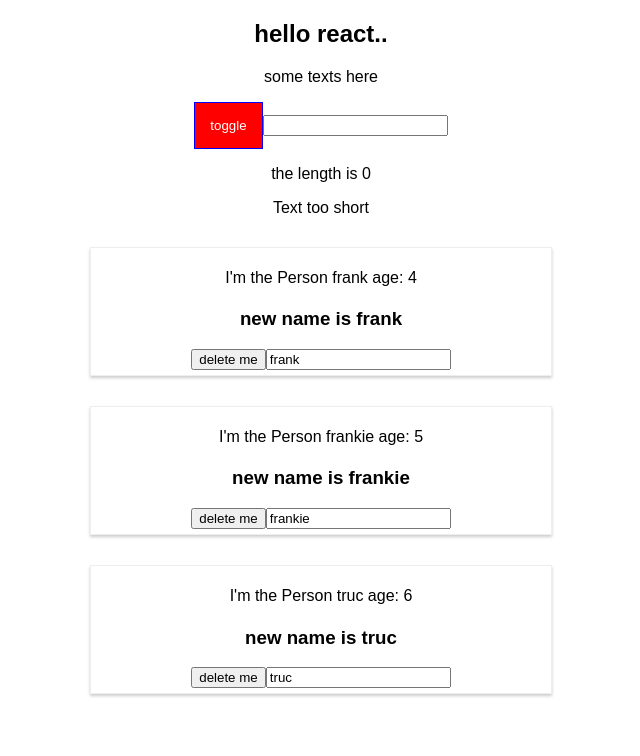
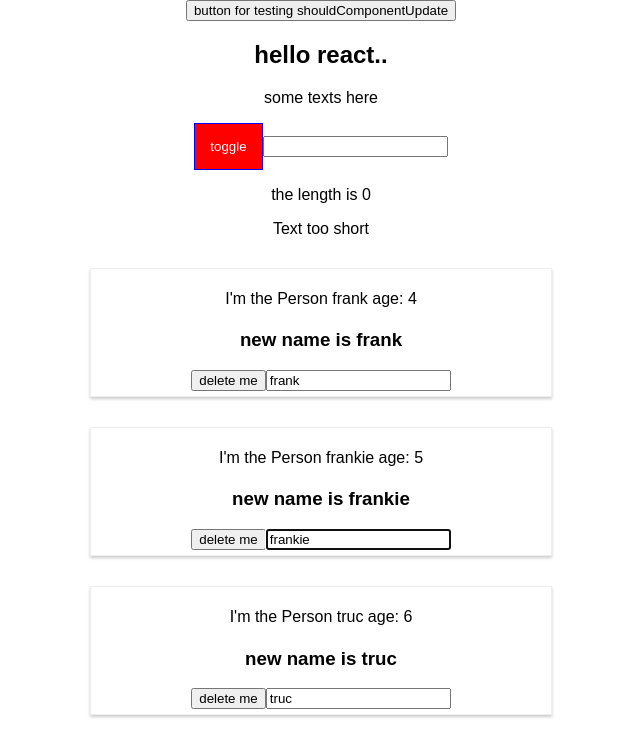
Before and after one commit to vnussolution/React-with-maxim, a React app: page / in a window 1280 px wide. Both pictures are taken after a click on the button "toggle". Shown: the top 756 px of the page, without its empty margins (319-959 px from the left). Built offline with nearby package versions, Linux system fonts and the light colour scheme.

Commit message:
implemented higher order component

```diff
--- a/package.json
+++ b/package.json
@@ -27,10 +27,12 @@
     "fs-extra": "3.0.1",
     "html-webpack-plugin": "2.29.0",
     "jest": "20.0.4",
+    "mongoose": "^5.1.3",
     "object-assign": "4.1.1",
     "postcss-flexbugs-fixes": "3.2.0",
     "postcss-loader": "2.0.8",
     "promise": "8.0.1",
+    "prop-types": "^15.6.1",
     "raf": "3.4.0",
     "react": "^16.4.0",
     "react-dev-utils": "^5.0.1",
--- a/src/components/Persons/Person/Person.js
+++ b/src/components/Persons/Person/Person.js
@@ -1,23 +1,64 @@
-import React from "react";
+import React, { Component } from "react";
 import classes from "./Person.css";
+import PropTypes from "prop-types";
 
-const person = props => {
+class Person extends Component {
+  constructor(probs) {
+    super(probs);
+    console.log(`[Person.js] inside constructor`);
+  }
+
+  componentWillMount() {
+    console.log(`[Person.js] inside componentWillMount`);
+  }
+
+  componentDidMount() {
+    console.log(`[Person.js] inside componentDidMount`);
+    //because this cycle hook happens after render, so we can do this
+    if (this.props.position === 1) {
+      this.inputElement.focus();
+    }
+  }
+  componentWillUnmount() {
+    // Component is about to get removed => Perform any cleanup work here!
+    console.log(`[Person.js] inside componentWillUnmount`);
+  }
+
+  // componentWillUnmount() {
+  //   // Component is about to get removed => Perform any cleanup work here!
+  //   console.log("I'm about to be removed!");
+  // }
+
+  render() {
+    console.log(`[Person.js] inside render`);
     // to throw an error
     const rando = Math.random();
     if (rando > 1) throw Error("something went wrong here"); // change rado >0.5 to throw error 50%
 
     return (
-    <div className={classes.Person} id={props.id}>
+      <div className={classes.Person} id={this.props.id}>
         <p>
-        I'm the Person {props.name} age: {props.age}
+          I'm the Person {this.props.name} age: {this.props.age}
         </p>
-      <h1>{props.children}</h1>
-      <h3>new name is {props.name} </h3>
-      <button onClick={props.clicked}>delete me</button>
+        <h1>{this.props.children}</h1>
+        <h3>new name is {this.props.name} </h3>
+        <button onClick={this.props.clicked}>delete me</button>
 
-      <input type="text" onChange={props.changed} value={props.name} />
+        <input
+          type="text"
+          ref={input => (this.inputElement = input)}
+          onChange={this.props.changed}
+          value={this.props.name}
+        />
       </div>
     );
+  }
+}
+
+Person.propTypes = {
+  name: PropTypes.string,
+  age: PropTypes.number,
+  clicked: PropTypes.func,
+  changed: PropTypes.func
 };
-
-export default person;
+export default Person;
--- a/src/components/Persons/Persons.js
+++ b/src/components/Persons/Persons.js
@@ -1,24 +1,74 @@
-import React from "react";
+import React, { PureComponent } from "react";
 import Person from "./Person/Person";
 import ErrorBoundary from "../ErrorBoundary/ErrorBoundary";
 
-const persons = props => {
+class Persons extends PureComponent {
+  constructor(probs) {
+    super(probs);
+    console.log(`[Persons.js] inside constructor`);
+  }
+
+  componentWillMount() {
+    console.log(`[Persons.js] inside componentWillMount`);
+  }
+
+  componentDidMount() {
+    console.log(`[Persons.js] inside componentDidMount`);
+  }
+
+  componentWillReceiveProps() {
+    console.log(`[UPDATE Persons.js] inside componentWillReceiveProps`);
+  }
+
+  // shouldComponentUpdate(nextProps, nextState) {
+  //   console.log(
+  //     `[UPDATE Persons.js] inside shouldComponentUpdate`,
+  //     nextProps,
+  //     nextState
+  //   );
+  //   return (
+  //     nextProps.people !== this.props.people ||
+  //     nextProps.clickDelete !== this.props.clickDelete ||
+  //     nextProps.changeName !== this.props.changeName
+  //   );
+  //   // return true;
+  // }
+
+  componentWillUpdate(nextProps, nextState) {
+    console.log(
+      `[UPDATE Persons.js] inside componentWillUpdate`,
+      nextProps,
+      nextState
+    );
+  }
+  componentDidUpdate(nextProps, nextState) {
+    console.log(
+      `[UPDATE Persons.js] inside componentDidUpdate`,
+      nextProps,
+      nextState
+    );
+  }
+  render() {
+    console.log(`[Persons.js] inside render`);
+
     return (
       <div>
-      {props.people.map((person, index) => {
+        {this.props.people.map((person, index) => {
           return (
             <ErrorBoundary key={person.id}>
               <Person
+                position={index}
                 name={person.name}
                 age={person.age}
-              clicked={() => props.clickDelete(index)}
-              changed={event => props.changeName(event, person.id)}
+                clicked={() => this.props.clickDelete(index)}
+                changed={event => this.props.changeName(event, person.id)}
               />
             </ErrorBoundary>
           );
         })}
       </div>
     );
-};
+  }
+}
 
-export default persons;
+export default Persons;
--- a/src/containers/App.js
+++ b/src/containers/App.js
@@ -5,9 +5,53 @@ import Validation from "../components/Validation/Validation";
 import Char from "../components/Char/Char";
 import Cockpit from "../components/Cockpit/Cockpit";
 
-import ErrorBoundary from "../components/ErrorBoundary/ErrorBoundary";
+import hoc from "../hoc/HOC";
+import Aux from "../hoc/Aux";
 
 class App extends Component {
+  constructor(probs) {
+    super(probs);
+    console.log(`[App.js] inside constructor`);
+  }
+
+  componentWillMount() {
+    console.log(`[App.js] inside componentWillMount`);
+  }
+
+  componentDidMount() {
+    console.log(`[App.js] inside componentDidMount`);
+  }
+
+  // UPDATE
+
+  shouldComponentUpdate(nextProps, nextState) {
+    console.log(
+      `[UPDATE App.js] inside shouldComponentUpdate`,
+      nextProps,
+      nextState
+    );
+    return (
+      nextState.showPeople !== this.state.showPeople ||
+      nextState.people !== this.state.people ||
+      nextState.text !== this.state.text
+    );
+  }
+
+  componentWillUpdate(nextProps, nextState) {
+    console.log(
+      `[UPDATE App.js] inside componentWillUpdate`,
+      nextProps,
+      nextState
+    );
+  }
+  componentDidUpdate(nextProps, nextState) {
+    console.log(
+      `[UPDATE App.js] inside componentDidUpdate`,
+      nextProps,
+      nextState
+    );
+  }
+
   state = {
     people: [
       { id: "1", name: "frank", age: 4 },
@@ -16,7 +60,8 @@ class App extends Component {
     ],
     username: "franktruc",
     text: "",
-    showPeople: false
+    showPeople: false,
+    toggleCounter: 0
   };
 
   clickButtonHandler = () => {
@@ -53,7 +98,12 @@ class App extends Component {
   };
 
   toggleHandler = () => {
-    this.setState({ showPeople: !this.state.showPeople });
+    this.setState((prevState, props) => {
+      return {
+        showPeople: !this.state.showPeople,
+        toggleCounter: prevState.toggleCounter + 1
+      };
+    });
   };
 
   clickDeleteHandler = deleteIndex => {
@@ -98,6 +148,8 @@ class App extends Component {
   };
 
   render() {
+    console.log(`[App.js] inside render`);
+
     let people = null;
 
     if (this.state.showPeople) {
@@ -111,7 +163,11 @@ class App extends Component {
     }
 
     return (
-      <div className={classes.App}>
+      <Aux>
+        <button onClick={() => this.setState({ showPeople: true })}>
+          button for testing shouldComponentUpdate
+        </button>
+
         <Cockpit
           title={this.props.title}
           people={this.state.people}
@@ -128,9 +184,9 @@ class App extends Component {
           name={this.state.username}
         />
         <UserOutput username={this.state.username} /> */}
-      </div>
+      </Aux>
     );
   }
 }
 
-export default App;
+export default hoc(App, classes.App);
--- /dev/null
+++ b/src/hoc/Aux.js
@@ -0,0 +1,2 @@
+const aux = props => props.children;
+export default aux;
--- /dev/null
+++ b/src/hoc/HOC.js
@@ -0,0 +1,22 @@
+import React, { Component } from "react";
+
+// const hoc = (WrappedComponent, className) => {
+//   return props => (
+//     <div className={className}>
+//       <WrappedComponent {...props} />
+//     </div>
+//   );
+// };
+
+const hoc = (WrappedComponent, className) => {
+  return class extends Component {
+    render() {
+      return (
+        <div className={className}>
+          <WrappedComponent {...this.props} />
+        </div>
+      );
+    }
+  };
+};
+export default hoc;
--- /dev/null
+++ b/src/hoc/WithClass.js
@@ -0,0 +1,6 @@
+import React from "react";
+
+const withClass = props => (
+  <div className={props.classes}>{props.children}</div>
+);
+export default withClass;
```
Also changed, not shown: 1 other file (tests, documents, lock files or other folders). Lines whose indentation alone changed are shown as unchanged.
